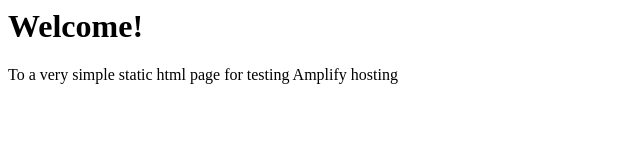
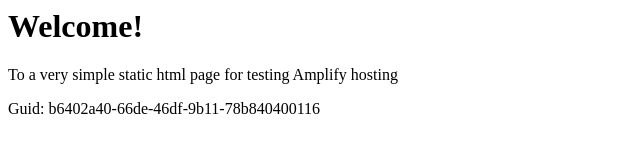
Before and after one commit to aws-aemilia-hkg/Github-PR-Commit-Integration-Test-DoNotTouch-Gith-P5X5MO5I-v1-preprod-ap-east-1, a website: page src/index.html in a window 1280 px wide. Shown: the whole page, without its empty margins (0-640 px from the left). Drawn offline with Linux system fonts and the light colour scheme.

Commit message:
commit from integ tests

```diff
--- a/src/index.html
+++ b/src/index.html
@@ -1,3 +1,5 @@
+
+
 <html lang="en">
 
 <head>
@@ -10,6 +12,6 @@
 <body>
     <h1>Welcome!</h1>
     <p>To a very simple static html page for testing Amplify hosting</p>
-</body>
+    <p>Guid: b6402a40-66de-46df-9b11-78b840400116</p></body>
 
 </html>
```
